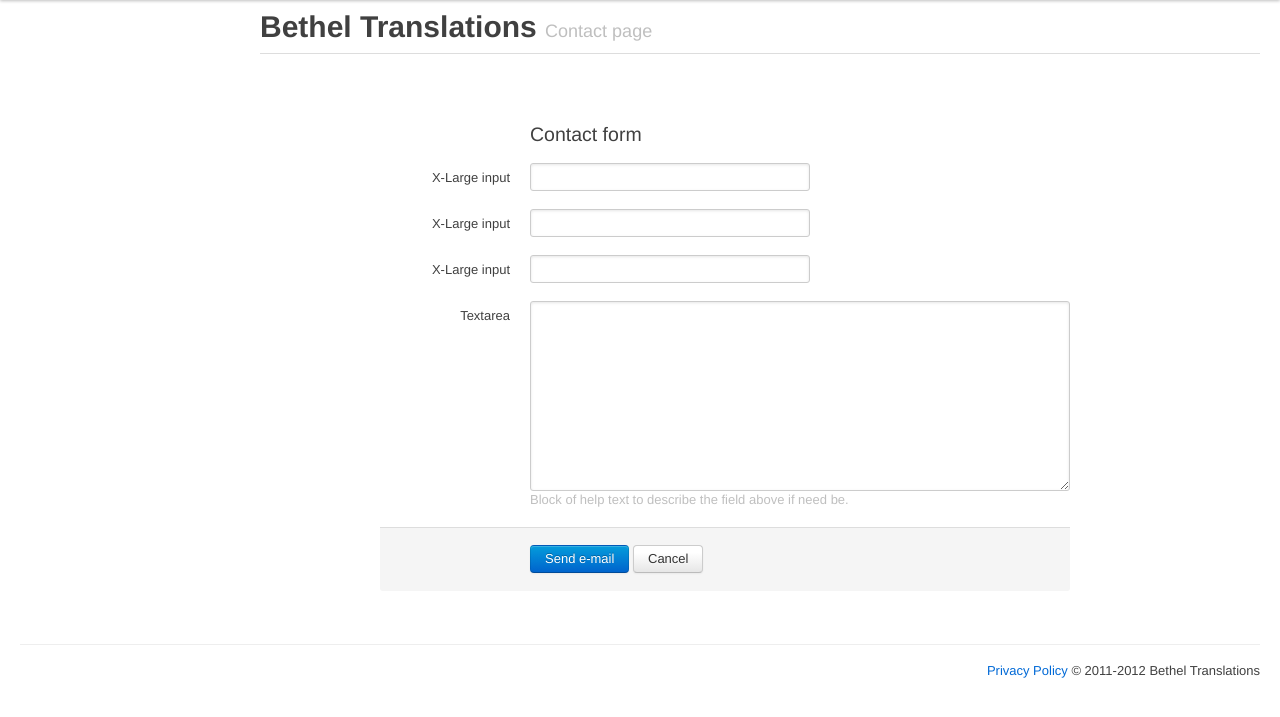
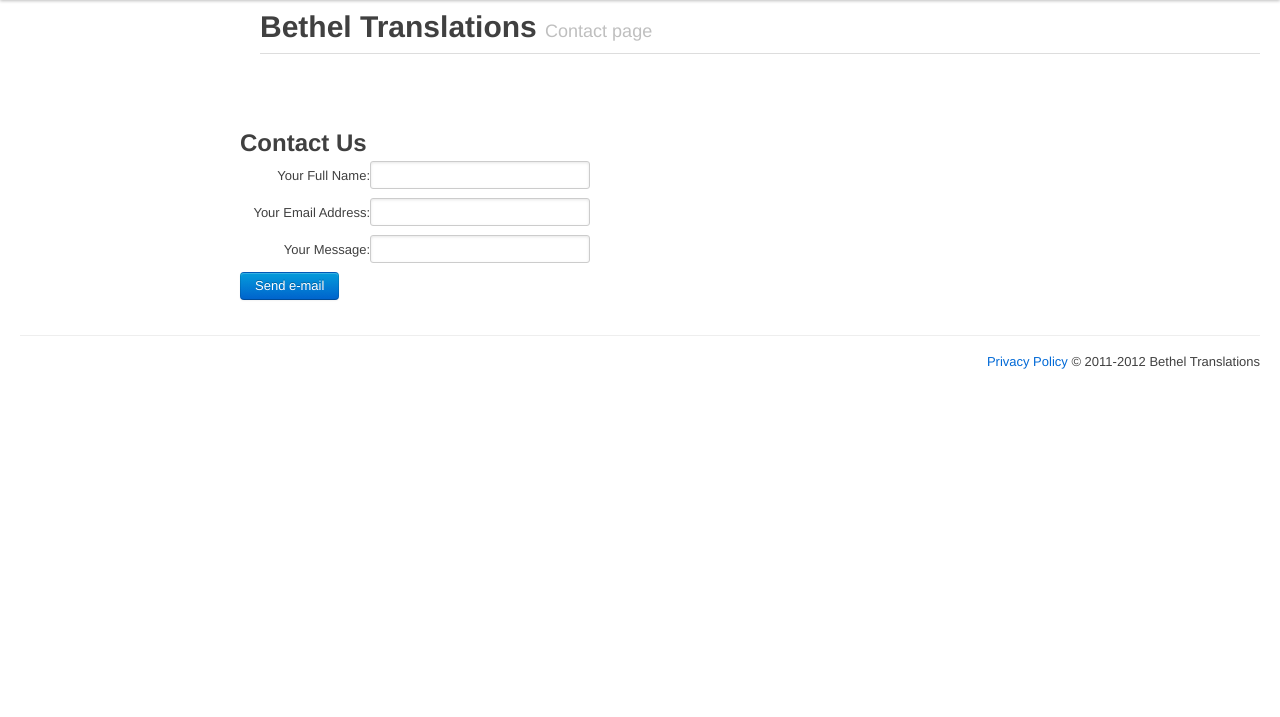
Before and after one commit to pjmoore92/teamo-webtranslator, a CodeIgniter app: page /en/welcome/contact in a window 1280 px wide. Shown: the part 40-757 px from the top of the page. Run offline with CodeIgniter, Linux system fonts and the light colour scheme.

Commit message:
These changes allow the contact.php page to work. Needed to change a config setting also.

```diff
--- a/application/config/autoload.php
+++ b/application/config/autoload.php
@@ -64,7 +64,7 @@
 |	$autoload['helper'] = array('url', 'file');
 */
 
-$autoload['helper'] = array('url', 'language');
+$autoload['helper'] = array('url', 'language', 'form');
 
 
 /*
--- a/application/views/contact.php
+++ b/application/views/contact.php
@@ -8,46 +8,46 @@
 <br />
 <br />
 <br />
-  <div class="span10 offset2">
-        <form>
-                <fieldset>
-                  <legend>Contact form</legend>
-                  <div class="clearfix">
-                    <label for="xlInput">X-Large input</label>
-                    <div class="input">
-                      <input class="xlarge" id="xlInput" name="xlInput" size="30" type="text">
-                    </div>
-                  </div><!-- /clearfix -->
+  <div id="contact_form">
+	<h2>Contact Us</h2>
+	<?php echo form_open('email/send'); ?>
 
-                  <div class="clearfix">
-                    <label for="xlInput">X-Large input</label>
-                    <div class="input">
-                      <input class="xlarge" id="xlInput" name="xlInput" size="30" type="text">
-                    </div>
-                  </div><!-- /clearfix -->
+	<?php
 
-                  <div class="clearfix">
-                    <label for="xlInput">X-Large input</label>
-                    <div class="input">
-                      <input class="xlarge" id="xlInput" name="xlInput" size="30" type="text">
-                    </div>
-                  </div><!-- /clearfix -->
+	$name_data = array(
+		'name' => 'name',
+		'id' => 'name',
+		'value' => set_value('name')
+	);
 
-                  <div class="clearfix">
-                    <label for="textarea">Textarea</label>
-                    <div class="input">
-                      <textarea class="xxlarge" id="textarea2" name="textarea2" rows="10"></textarea>
-                      <span class="help-block">
-                        Block of help text to describe the field above if need be.
-                      </span>
-                    </div>
-                  </div><!-- /clearfix -->
+	$email_data = array(
+		'name' => 'email',
+		'id' => 'email',
+		'value' => set_value('email')
+	);
 
-                  <div class="actions">
-                    <input type="submit" class="btn primary" value="Send e-mail">&nbsp;<button type="reset" class="btn">Cancel</button>
-                  </div>
-                </fieldset>
-        </form>
-  </div>
+	$message_data = array(
+		'name' => 'message',
+		'id' => 'message',
+		'value' => set_value('message')
+	);
+
+	?>
+
+	<p><label for="name">Your Full Name: </label><?php echo form_input($name_data); ?></p>
+
+	<p><label for="email">Your Email Address: </label><?php echo form_input($email_data); ?></p>
+
+	<p><label for="message">Your Message: </label><?php echo form_input($message_data); ?></p>
+
+
+	<p><input type="submit" class="btn primary" value="Send e-mail" action=<?php echo form_submit('submit', 'Submit'); ?></p>
+
+	<?php echo form_close(); ?>
+
+	<?php echo validation_errors('<p class="error">'); ?>
+
+</div><!--end contact-form-->
+
 </div>
 </div>
```
Also changed, not shown: application/controllers/contact.php (deleted, +0 -37 lines), application/controllers/email.php (+11 -17 lines).
